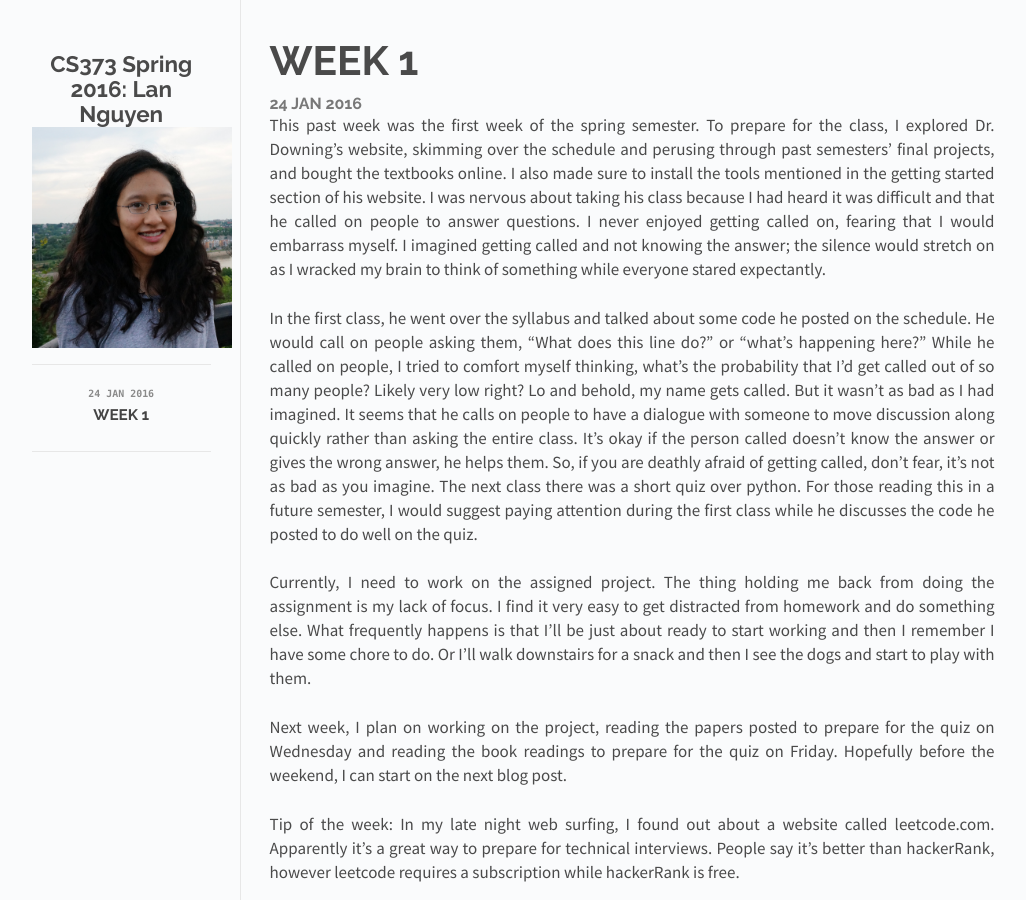
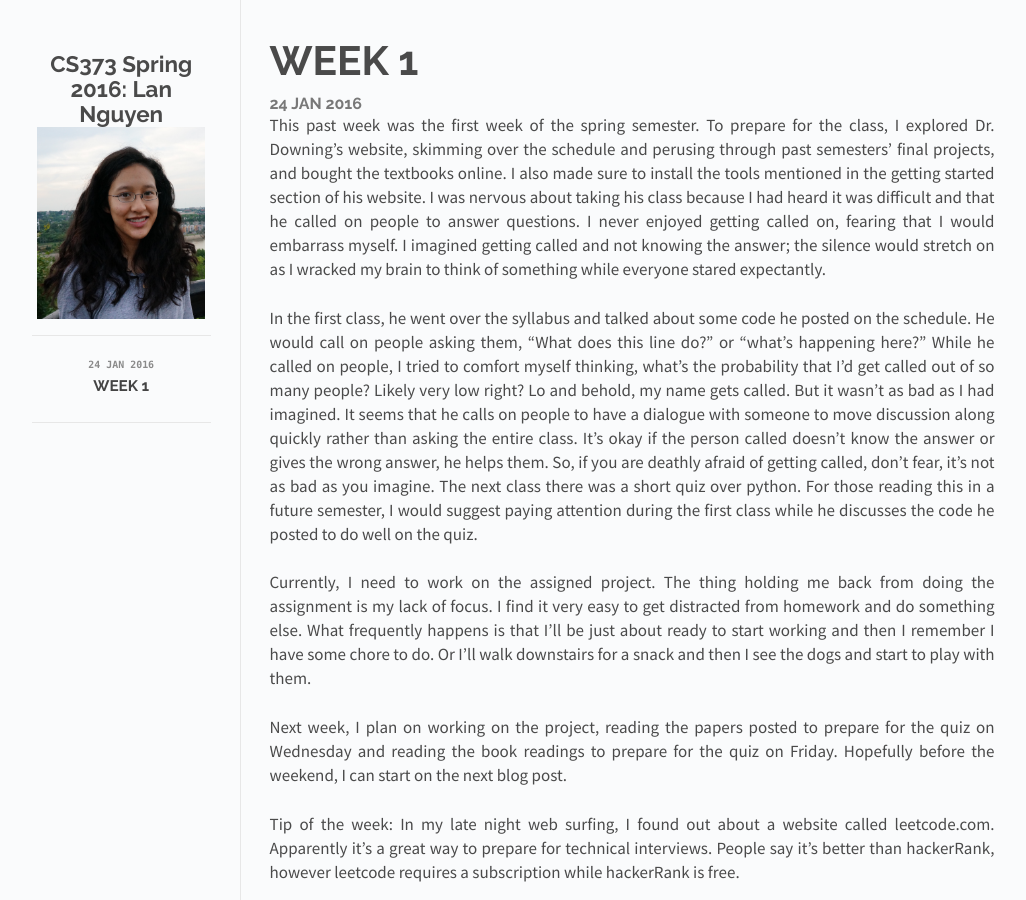
Before and after one commit to chareth/cs373-extra-credit-blog, a Jekyll site: the page built from index.html, in a window 1280 px wide. Shown: the whole page, without its empty margins (118-1144 px from the left). Built offline with Jekyll 4.4.1, drawn with Linux system fonts in a browser that asks for light colours; Markdown is read by kramdown in place of the engine named in the settings.

Commit message:
Set size of photo

```diff
--- a/css/main.css
+++ b/css/main.css
@@ -49,7 +49,8 @@ a:hover {
 /*
 /*****************************************************************************/
 #logo {
-  max-width: 200px;
+  width: 1.75in;
+  height: 2.00in;
 }
 
 .posts a {
```
